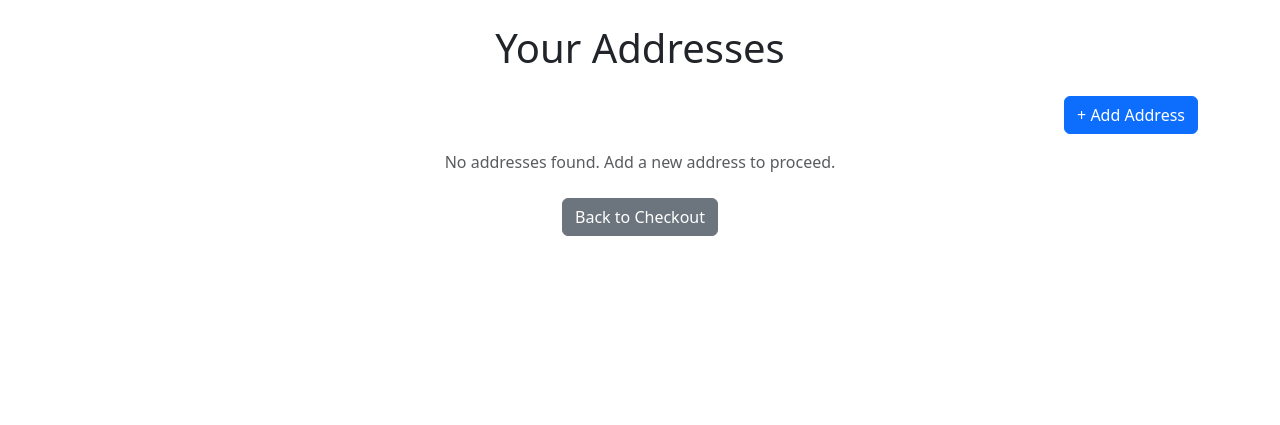
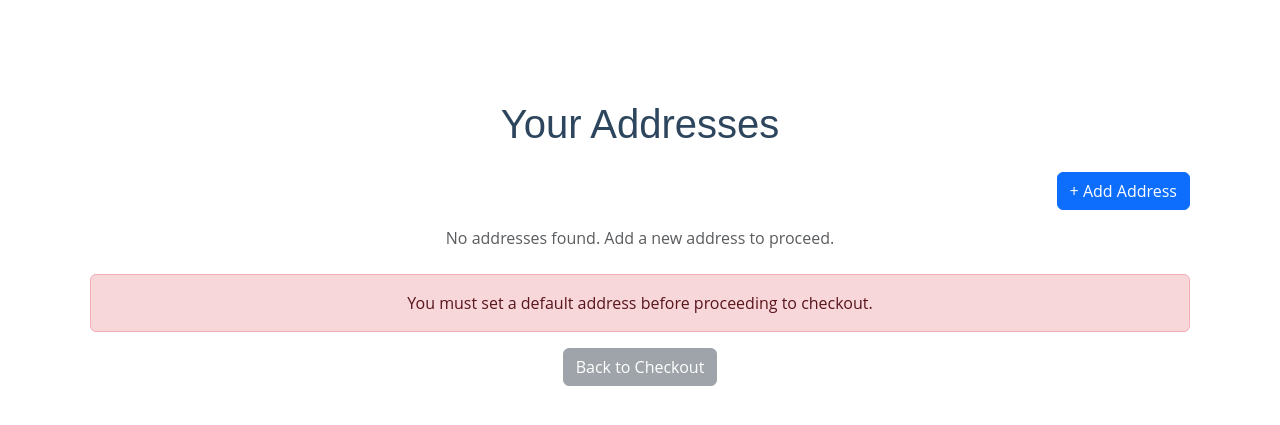
Before and after one commit to Pal1726/agriculture, a Flask app: page /addresses in a window 1280 px wide. Shown: the top 425 px of the page. Run offline with Flask 3, Linux system fonts and the light colour scheme; the visitor is signed in with stand-in values (Sample User, id 1); data that the repository does not hold is empty.

Commit message:
modified

```diff
--- a/templates/addresses.html
+++ b/templates/addresses.html
@@ -6,6 +6,7 @@
     <title>Your Addresses</title>
     <!-- Include Bootstrap CSS -->
     <link href="https://cdn.jsdelivr.net/npm/bootstrap@5.3.0-alpha1/dist/css/bootstrap.min.css" rel="stylesheet">
+    <link rel="stylesheet" href="{{ url_for('static', filename='css/main.css') }}">
 </head>
 <body>
     <div class="container mt-3">
@@ -50,7 +51,16 @@
                                     </form>
                                 {% endif %}
 
-                                <a href="{{ url_for('edit_address', address_id=address.address_id) }}" class="btn btn-link text-secondary p-0">Edit</a>
+                                <a href="{{ url_for('edit_address', address_id=address.address_id) }}" class="btn btn-link text-secondary p-0">Edit </a>
+
+                                {% if not address.is_default %}
+                            <form action="{{ url_for('delete_address', address_id=address.address_id) }}" method="POST" class="d-inline">
+                                <button type="submit" class="btn btn-link text-danger p-0">Delete </button>
+                            </form>
+                        {% else %}
+                            <form action="{{ url_for('delete_address', address_id=address.address_id) }}" method="POST" class="d-inline">
+                                <button type="submit" class="btn btn-link text-danger p-0">Delete </button>
+                        {% endif %}
                             </div>
                         </div>
                     </div>
@@ -60,10 +70,20 @@
             <p class="text-center text-muted">No addresses found. Add a new address to proceed.</p>
         {% endif %}
 
-        <!-- Back to checkout -->
-        <div class="text-center mt-4">
-            <a href="{{ url_for('checkout') }}" class="btn btn-secondary">Back to Checkout</a>
+
+
+    <!-- Back to checkout button (disabled if no default address) -->
+<div class="text-center mt-4">
+    {% if has_default_address %}
+        <a href="{{ url_for('checkout') }}" class="btn btn-secondary">Back to Checkout</a>
+    {% else %}
+        <div class="alert alert-danger mt-4" role="alert">
+            You must set a default address before proceeding to checkout.
         </div>
+        <button class="btn btn-secondary" disabled>Back to Checkout</button>
+    {% endif %}
+</div>
+
     </div>
 
     <!-- Include Bootstrap JS -->
```
